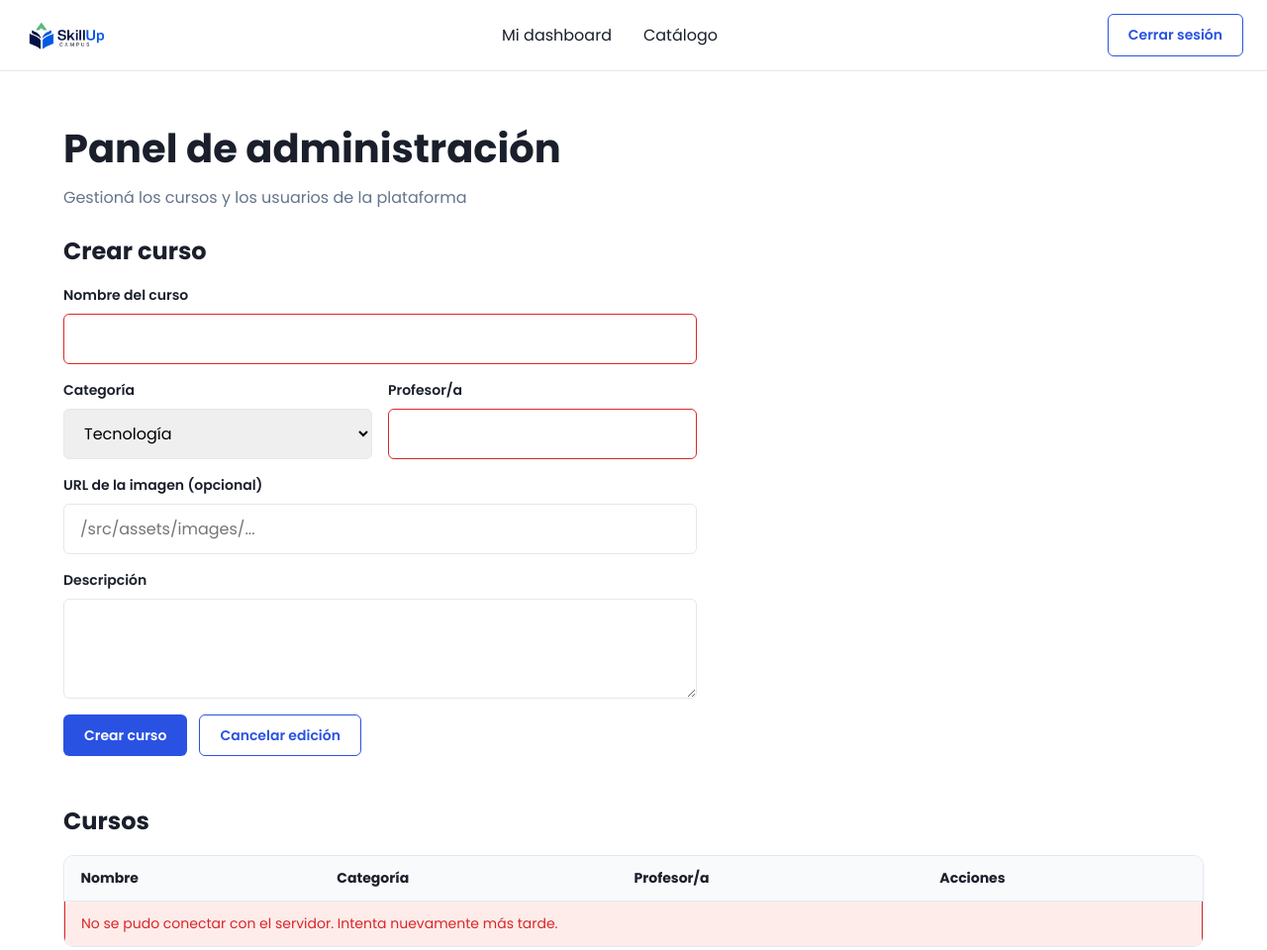
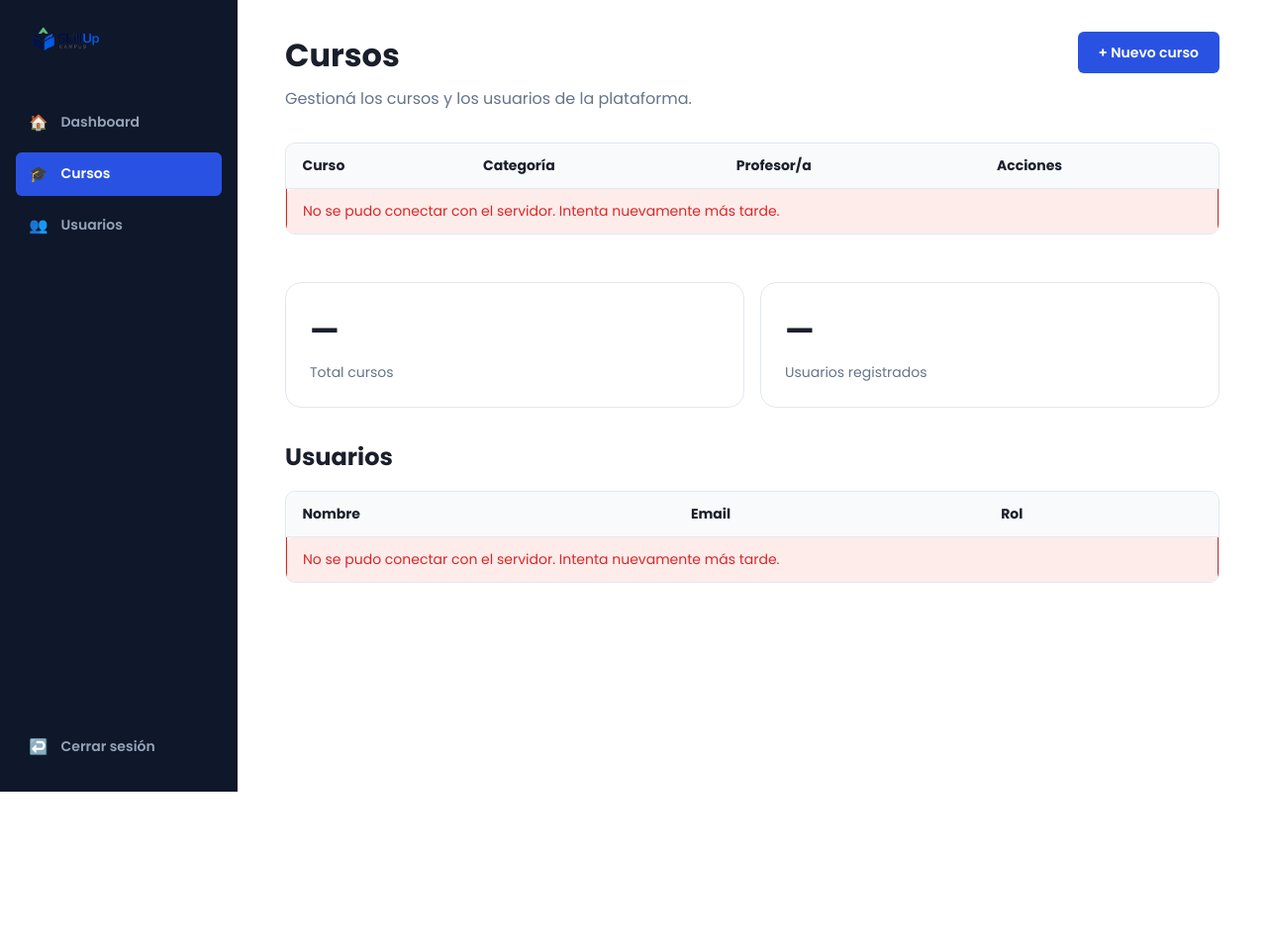
Before and after one commit to Roxha-V/skillup-campus-E7, a plain HTML site: page skillup-campus/frontend/pages/admin.html in a window 1280 px wide. Shown: the top 960 px of the page at 99% size. After the commit the page ends 800 px from the top, so only its background shows below. Drawn offline with Linux system fonts and the light colour scheme; no server answers; sample sign-in values are in the browser's storage.

Commit message:
Rediseñar Dashboard y Panel admin para acercarlos al mockup de UX/UI
Ambas pantallas usaban un layout genérico (navbar + tabla suelta) muy
distinto del prototipo (idea uxiu.jpeg), que muestra un sidebar de
navegación fijo en las dos. Se agrega .app-shell/.sidebar reutilizable
en style.css (versión clara para dashboard, oscura para admin), y en
el panel admin se suman tarjetas de estadísticas con datos reales
(total cursos, usuarios registrados), botón "+ Nuevo curso" que
despliega el formulario, y acciones de editar/eliminar con íconos.

```diff
--- a/skillup-campus/frontend/pages/admin.html
+++ b/skillup-campus/frontend/pages/admin.html
@@ -10,26 +10,58 @@
   <link rel="stylesheet" href="../src/styles/admin.css">
 </head>
 <body>
-  <header class="navbar">
-    <a class="navbar__logo" href="../index.html">
-      <img class="navbar__logo-img" src="../src/assets/icons/logo-skillup.png" alt="SkillUp Campus">
+  <div class="app-shell">
+    <aside class="sidebar sidebar--dark">
+      <a class="sidebar__logo" href="../index.html">
+        <img class="sidebar__logo-img" src="../src/assets/icons/logo-skillup.png" alt="SkillUp Campus">
       </a>
-    <nav class="navbar__links">
-      <a href="dashboard.html">Mi dashboard</a>
-      <a href="catalog.html">Catálogo</a>
+      <nav class="sidebar__nav">
+        <a class="sidebar__link" href="dashboard.html"><span class="sidebar__icon">🏠</span> Dashboard</a>
+        <a class="sidebar__link is-active" href="admin.html"><span class="sidebar__icon">🎓</span> Cursos</a>
+        <a class="sidebar__link" href="admin.html#users-section"><span class="sidebar__icon">👥</span> Usuarios</a>
       </nav>
-    <div class="navbar__actions">
-      <button type="button" class="btn btn-outline" id="logout-btn">Cerrar sesión</button>
+      <button type="button" class="sidebar__link" id="logout-btn"><span class="sidebar__icon">↩️</span> Cerrar sesión</button>
+    </aside>
+
+    <main class="app-main">
+      <div class="app-topbar">
+        <div>
+          <h1 class="app-topbar__title">Cursos</h1>
+          <p class="app-topbar__subtitle">Gestioná los cursos y los usuarios de la plataforma.</p>
         </div>
-  </header>
-
-  <main class="container">
-    <div class="page-header">
-      <h1 class="page-header__title">Panel de administración</h1>
-      <p class="page-header__subtitle">Gestioná los cursos y los usuarios de la plataforma</p>
+        <button type="button" class="btn btn-primary" id="new-course-btn">+ Nuevo curso</button>
       </div>
 
       <section class="admin-section">
+        <div class="admin-table-wrapper">
+          <table class="admin-table">
+            <thead>
+              <tr>
+                <th>Curso</th>
+                <th>Categoría</th>
+                <th>Profesor/a</th>
+                <th>Acciones</th>
+              </tr>
+            </thead>
+            <tbody id="courses-table-body">
+              <tr><td colspan="4">Cargando cursos...</td></tr>
+            </tbody>
+          </table>
+        </div>
+      </section>
+
+      <div class="app-stats">
+        <div class="app-stat-card">
+          <div class="app-stat-card__value" id="stat-total-courses">—</div>
+          <div class="app-stat-card__label">Total cursos</div>
+        </div>
+        <div class="app-stat-card">
+          <div class="app-stat-card__value" id="stat-total-users">—</div>
+          <div class="app-stat-card__label">Usuarios registrados</div>
+        </div>
+      </div>
+
+      <section class="admin-section" id="course-form-section" hidden>
         <h2 class="admin-section__title" id="course-form-title">Crear curso</h2>
         <p id="course-form-message"></p>
         <form id="course-form" class="admin-form">
@@ -68,31 +100,12 @@
 
           <div class="admin-form__actions">
             <button type="submit" class="btn btn-primary" id="course-form-submit">Crear curso</button>
-          <button type="button" class="btn btn-outline" id="course-form-cancel" hidden>Cancelar edición</button>
+            <button type="button" class="btn btn-outline" id="course-form-cancel">Cancelar</button>
           </div>
         </form>
       </section>
 
-    <section class="admin-section">
-      <h2 class="admin-section__title">Cursos</h2>
-      <div class="admin-table-wrapper">
-        <table class="admin-table">
-          <thead>
-            <tr>
-              <th>Nombre</th>
-              <th>Categoría</th>
-              <th>Profesor/a</th>
-              <th>Acciones</th>
-            </tr>
-          </thead>
-          <tbody id="courses-table-body">
-            <tr><td colspan="4">Cargando cursos...</td></tr>
-          </tbody>
-        </table>
-      </div>
-    </section>
-
-    <section class="admin-section">
+      <section class="admin-section" id="users-section">
         <h2 class="admin-section__title">Usuarios</h2>
         <div class="admin-table-wrapper">
           <table class="admin-table">
@@ -110,12 +123,7 @@
         </div>
       </section>
     </main>
-
-  <footer class="footer">
-    <div class="footer__content">
-      <span>© 2026 SkillUp. Todos los derechos reservados.</span>
   </div>
-  </footer>
 
   <script src="../src/js/main.js"></script>
   <script src="../src/js/api.js"></script>
--- a/skillup-campus/frontend/src/js/admin.js
+++ b/skillup-campus/frontend/src/js/admin.js
@@ -15,6 +15,14 @@ function clearAdminMessage(elementId) {
   el.className = '';
 }
 
+function showCourseFormSection() {
+  document.getElementById('course-form-section').hidden = false;
+}
+
+function hideCourseFormSection() {
+  document.getElementById('course-form-section').hidden = true;
+}
+
 function fillCourseForm(course) {
   const form = document.getElementById('course-form');
   form.name.value = course.name || '';
@@ -27,7 +35,7 @@ function fillCourseForm(course) {
   editingCourseOriginal = { ...course };
   document.getElementById('course-form-title').textContent = 'Editar curso';
   document.getElementById('course-form-submit').textContent = 'Guardar cambios';
-  document.getElementById('course-form-cancel').hidden = false;
+  showCourseFormSection();
 }
 
 function resetCourseForm() {
@@ -37,8 +45,8 @@ function resetCourseForm() {
   editingCourseOriginal = null;
   document.getElementById('course-form-title').textContent = 'Crear curso';
   document.getElementById('course-form-submit').textContent = 'Crear curso';
-  document.getElementById('course-form-cancel').hidden = true;
   clearAdminMessage('course-form-message');
+  hideCourseFormSection();
 }
 
 function renderCoursesTable(courses) {
@@ -57,8 +65,8 @@ function renderCoursesTable(courses) {
       <td>${course.category || ''}</td>
       <td>${course.professor || ''}</td>
       <td class="admin-table__actions">
-        <button type="button" class="btn btn-outline" data-action="edit" data-id="${course.id}">Editar</button>
-        <button type="button" class="btn btn-danger" data-action="delete" data-id="${course.id}">Eliminar</button>
+        <button type="button" class="icon-btn" data-action="edit" data-id="${course.id}" aria-label="Editar curso" title="Editar">✏️</button>
+        <button type="button" class="icon-btn icon-btn--danger" data-action="delete" data-id="${course.id}" aria-label="Eliminar curso" title="Eliminar">🗑️</button>
       </td>
     `;
     tbody.appendChild(row);
@@ -73,6 +81,7 @@ async function loadCoursesTable() {
     const courses = await getCourses();
     window.__adminCourses = courses || [];
     renderCoursesTable(window.__adminCourses);
+    document.getElementById('stat-total-courses').textContent = window.__adminCourses.length;
   } catch (err) {
     tbody.innerHTML = `<tr><td colspan="4" class="form-error">${err.message}</td></tr>`;
   }
@@ -105,6 +114,7 @@ async function loadUsersTable() {
   try {
     const users = await getAdminUsers();
     renderUsersTable(users);
+    document.getElementById('stat-total-users').textContent = users ? users.length : 0;
   } catch (err) {
     tbody.innerHTML = `<tr><td colspan="3" class="form-error">${err.message}</td></tr>`;
   }
@@ -161,6 +171,12 @@ function initCourseForm() {
 
   cancelBtn.addEventListener('click', resetCourseForm);
 
+  document.getElementById('new-course-btn').addEventListener('click', () => {
+    resetCourseForm();
+    showCourseFormSection();
+    document.getElementById('course-form-section').scrollIntoView({ behavior: 'smooth' });
+  });
+
   document.getElementById('courses-table-body').addEventListener('click', async (event) => {
     const button = event.target.closest('button[data-action]');
     if (!button) return;
@@ -171,7 +187,7 @@ function initCourseForm() {
       const course = (window.__adminCourses || []).find((c) => String(c.id) === String(id));
       if (course) {
         fillCourseForm(course);
-        window.scrollTo({ top: 0, behavior: 'smooth' });
+        document.getElementById('course-form-section').scrollIntoView({ behavior: 'smooth' });
       }
       return;
     }
--- a/skillup-campus/frontend/src/styles/admin.css
+++ b/skillup-campus/frontend/src/styles/admin.css
@@ -99,6 +99,27 @@
   background-color: #fdecea;
 }
 
+.icon-btn {
+  width: 32px;
+  height: 32px;
+  display: inline-flex;
+  align-items: center;
+  justify-content: center;
+  border: 1px solid var(--color-border);
+  border-radius: var(--radius-sm);
+  background: #fff;
+  font-size: 0.9rem;
+}
+
+.icon-btn:hover {
+  background: var(--color-bg-muted);
+}
+
+.icon-btn--danger:hover {
+  background: #fdecea;
+  border-color: var(--color-danger);
+}
+
 @media (max-width: 640px) {
   .admin-form__row {
     grid-template-columns: 1fr;
--- a/skillup-campus/frontend/src/styles/style.css
+++ b/skillup-campus/frontend/src/styles/style.css
@@ -830,6 +830,178 @@ button {
   font-size: var(--font-size-sm);
 }
 
+/* App shell (dashboard / admin) */
+.app-shell {
+  display: flex;
+  min-height: 100vh;
+}
+
+.sidebar {
+  width: 240px;
+  flex-shrink: 0;
+  display: flex;
+  flex-direction: column;
+  gap: var(--space-2xl);
+  padding: var(--space-lg) var(--space-md);
+  background: #fff;
+  border-right: 1px solid var(--color-border);
+}
+
+.sidebar__logo {
+  display: flex;
+  align-items: center;
+  gap: var(--space-xs);
+  padding: 0 var(--space-sm);
+}
+
+.sidebar__logo-img {
+  height: 30px;
+  width: auto;
+}
+
+.sidebar__nav {
+  display: flex;
+  flex-direction: column;
+  gap: var(--space-xs);
+  flex: 1;
+}
+
+.sidebar__link {
+  display: flex;
+  align-items: center;
+  gap: var(--space-sm);
+  padding: 0.65rem var(--space-sm);
+  border-radius: var(--radius-sm);
+  font-size: var(--font-size-sm);
+  font-weight: 600;
+  color: var(--color-text-muted);
+  border: none;
+  background: none;
+  width: 100%;
+  text-align: left;
+  cursor: pointer;
+}
+
+.sidebar__link:hover {
+  background: var(--color-bg-muted);
+  color: var(--color-text);
+}
+
+.sidebar__link.is-active {
+  background: var(--color-primary-light);
+  color: var(--color-primary);
+}
+
+.sidebar__icon {
+  font-size: 1.1em;
+  width: 1.4em;
+  text-align: center;
+}
+
+.sidebar--dark {
+  background: #0f172a;
+  border-right: none;
+}
+
+.sidebar--dark .sidebar__link {
+  color: #94a3b8;
+}
+
+.sidebar--dark .sidebar__link:hover {
+  background: rgba(255, 255, 255, 0.06);
+  color: #fff;
+}
+
+.sidebar--dark .sidebar__link.is-active {
+  background: var(--color-primary);
+  color: #fff;
+}
+
+.app-main {
+  flex: 1;
+  min-width: 0;
+  padding: var(--space-xl) var(--space-2xl);
+}
+
+.app-topbar {
+  display: flex;
+  align-items: flex-start;
+  justify-content: space-between;
+  gap: var(--space-md);
+  flex-wrap: wrap;
+  margin-bottom: var(--space-xl);
+}
+
+.app-topbar__title {
+  font-size: var(--font-size-2xl);
+  font-weight: 700;
+}
+
+.app-topbar__subtitle {
+  color: var(--color-text-muted);
+  margin-top: var(--space-xs);
+}
+
+.app-stats {
+  display: grid;
+  grid-template-columns: repeat(auto-fit, minmax(160px, 1fr));
+  gap: var(--space-md);
+  margin: var(--space-xl) 0;
+}
+
+.app-stat-card {
+  background: #fff;
+  border: 1px solid var(--color-border);
+  border-radius: var(--radius-lg);
+  padding: var(--space-lg);
+}
+
+.app-stat-card__value {
+  font-size: var(--font-size-2xl);
+  font-weight: 700;
+}
+
+.app-stat-card__label {
+  color: var(--color-text-muted);
+  font-size: var(--font-size-sm);
+  margin-top: var(--space-xs);
+}
+
+.course-card__progress {
+  height: 6px;
+  border-radius: 999px;
+  background: var(--color-bg-muted);
+  overflow: hidden;
+  margin-top: var(--space-xs);
+}
+
+.course-card__progress-bar {
+  height: 100%;
+  background: var(--color-primary);
+  border-radius: 999px;
+}
+
+@media (max-width: 900px) {
+  .app-shell {
+    flex-direction: column;
+  }
+
+  .sidebar {
+    width: 100%;
+    flex-direction: row;
+    align-items: center;
+    overflow-x: auto;
+  }
+
+  .sidebar__nav {
+    flex-direction: row;
+  }
+
+  .app-main {
+    padding: var(--space-lg);
+  }
+}
+
 /* Responsive */
 @media (max-width: 900px) {
   .auth {
```
Also changed, not shown: skillup-campus/frontend/pages/dashboard.html (+23 -11 lines). Lines whose indentation alone changed are shown as unchanged.
